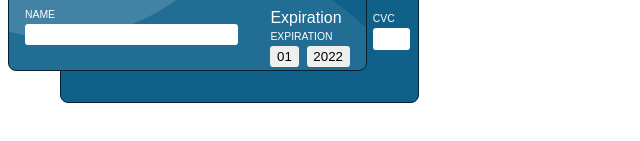
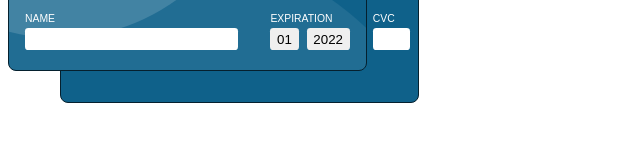
Before and after one commit to apykwan/creditCard_component, a plain HTML site: page index.html in a window 1280 px wide. Shown: the part 121-262 px from the top of the page, without its empty margins (0-640 px from the left). Drawn offline with Linux system fonts and the light colour scheme.

Commit message:
correcting typo on html tag

```diff
--- a/index.html
+++ b/index.html
@@ -38,7 +38,7 @@
                     <input type="text" id="name" required>
                 </div>
                 <fieldset class="form-group">
-                    <lengend>Expiration</lengend>
+                    <legend>Expiration</legend>
                     <label for="expiration-month">Expiration</label>
                     <div class="horizontal-input-stack">
                         <select id="expiration-month" aria-label="Expiration Month" required>
```
